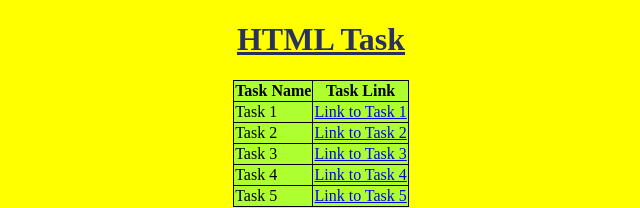
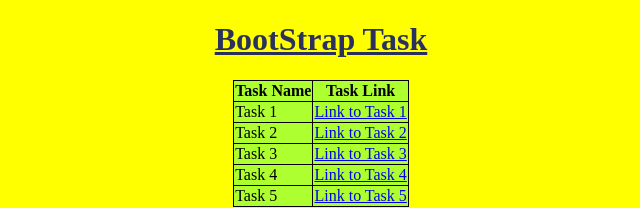
Before and after one commit to ayondas120/Interns_Task2, a plain HTML site: page index.html in a window 1280 px wide. Shown: the top 208 px of the page, without its empty margins (319-959 px from the left). Drawn offline with Linux system fonts and the light colour scheme.

Commit message:
Add files via upload

```diff
--- a/index.html
+++ b/index.html
@@ -28,7 +28,7 @@
     </style>
   </head>
   <body bgcolor="yellow">
-    <h1>HTML Task</h1>
+    <h1>BootStrap Task</h1>
     <table>
       <tr>
         <th>Task Name</th>
@@ -62,7 +62,7 @@
         <th>Task Link</th>
       </tr>
       <tr>
-        <td> JavaScript Task 1</td>
+        <td>JavaScript Task 1</td>
         <td><a href="jstask1.html" target="_blank">Link to Task1</a></td>
       </tr>
       <tr>
```
